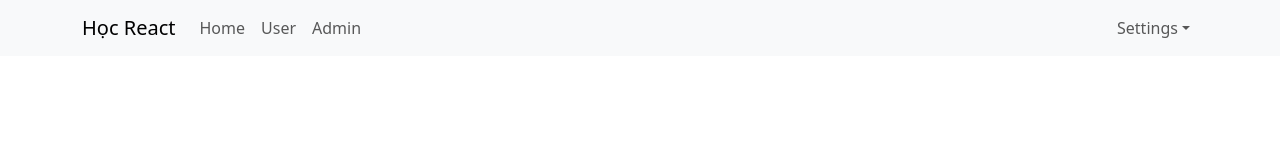
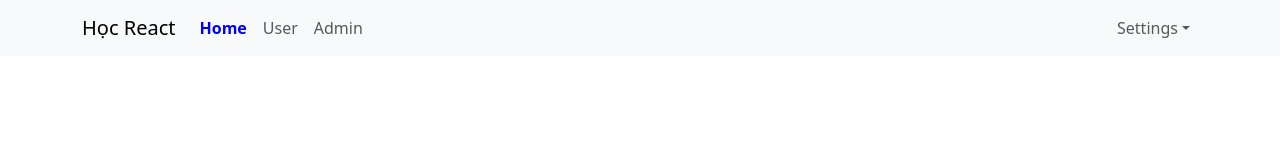
Before and after one commit to NguyenNgocTam-0408/test-react-upload, a React (Create React App) app: page / in a window 1280 px wide. Shown: the top 160 px of the page. Built offline with nearby package versions, Linux system fonts and the light colour scheme.

Commit message:
scss header

```diff
--- a/src/App.scss
+++ b/src/App.scss
@@ -11,3 +11,15 @@
   -webkit-font-smoothing: antialiased;
   -moz-osx-font-smoothing: grayscale;
 }
+.app-container {
+  .header-container {
+    .navbar-nav {
+      .nav-link{
+        &.active{
+          color: blue;
+          font-weight: bold;
+        }
+      }
+    }
+  }
+}
--- a/src/components/Header/Header.js
+++ b/src/components/Header/Header.js
@@ -2,7 +2,7 @@
 import Nav from 'react-bootstrap/Nav';
 import Navbar from 'react-bootstrap/Navbar';
 import NavDropdown from 'react-bootstrap/NavDropdown';
-import { Link } from 'react-router-dom';
+import { NavLink } from 'react-router-dom';
 
 const Header = () =>    {
   return (
@@ -12,9 +12,9 @@
         <Navbar.Toggle aria-controls="basic-navbar-nav" />
         <Navbar.Collapse id="basic-navbar-nav">
           <Nav className="me-auto">
-            <Link to="/" className="nav-link">Home</Link>
-            <Link to="/users" className="nav-link">User</Link>
-            <Link to="/admins" className="nav-link">Admin</Link>
+            <NavLink to="/" className="nav-link">Home</NavLink>
+            <NavLink to="/users" className="nav-link">User</NavLink>
+            <NavLink to="/admins" className="nav-link">Admin</NavLink>
             {/* <Nav.Link href="#home">Home</Nav.Link>
             <Nav.Link href="#about">User</Nav.Link>
             <Nav.Link href="#link">Admin</Nav.Link> */}
```
